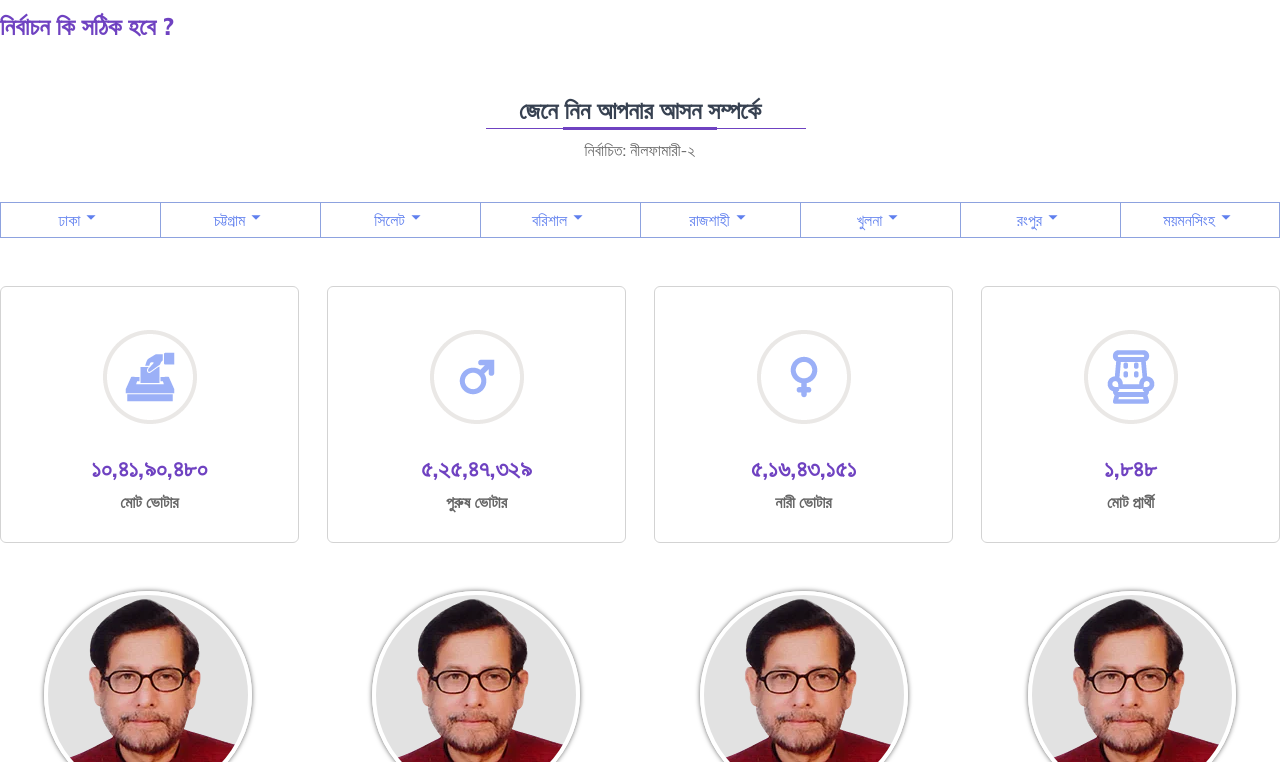
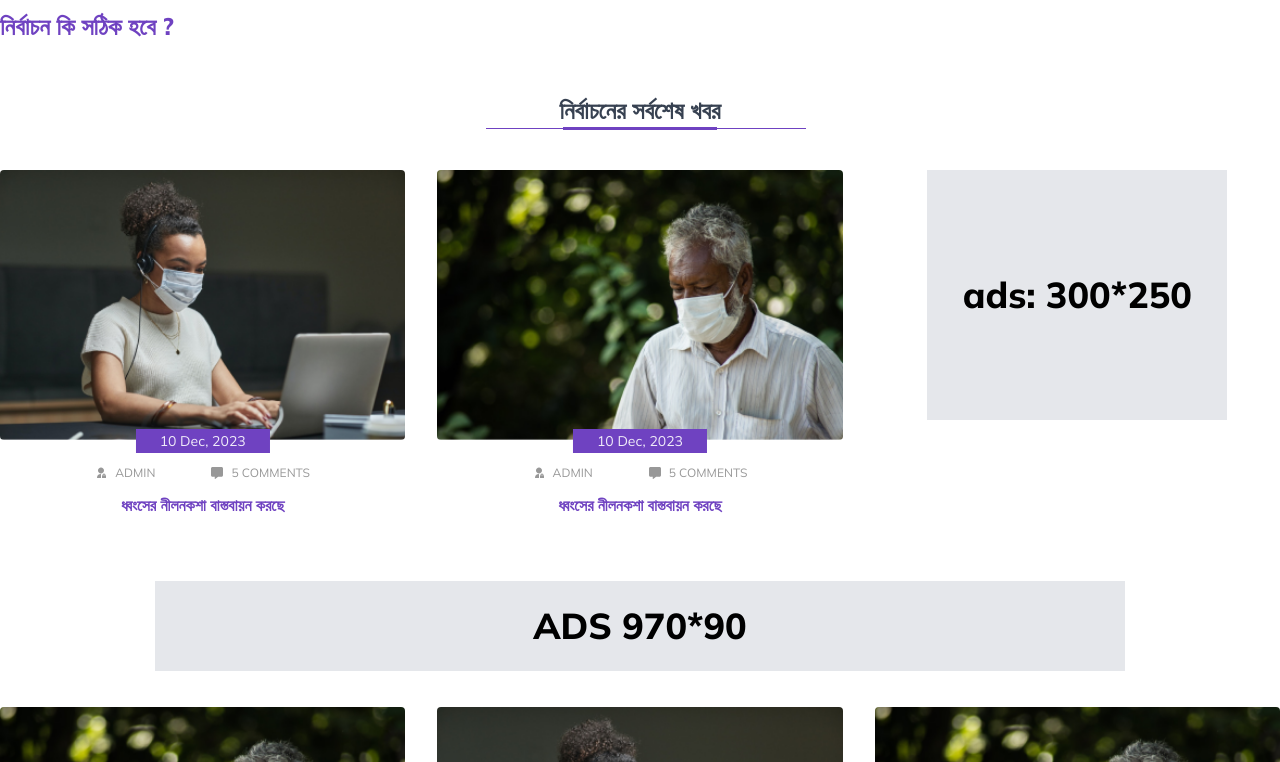
Before and after one commit to MdShohoan/kk, a React (Vite) app: page / in a window 1280 px wide. Shown: the part 2318-3080 px from the top of the page. Built offline with nearby package versions, Linux system fonts and the light colour scheme.

Commit message:
latest news section completed

```diff
--- a/src/App.jsx
+++ b/src/App.jsx
@@ -6,6 +6,8 @@ import ResultsHistory from './components/ResultsHistory/ResultsHistory'
 import Hero from './components/Hero/Hero'
 import QuickLinks from './components/QuickLinks/QuickLinks'
 import Video from './components/Video/Video'
+import LatestNews from './components/LatestNews/LatestNews'
+import Footer from './components/Footer/Footer'
 
 function App() {
   return (
@@ -18,11 +20,13 @@ function App() {
       <div className='h-[250px] w-[970px] mx-auto bg-gray-200 mb-8 flex justify-center items-center font-extrabold text-[36px]'>
         ads: 970*250
       </div>
-      <QuickLinks/>
-      <Video/>
-      <ElectionInformation/>
-      <UnofficialResult/>
-      <ResultsHistory/>
+      <QuickLinks />
+      <Video />
+      <LatestNews />
+      <ElectionInformation />
+      <UnofficialResult />
+      <ResultsHistory />
+      <Footer/>
     </>
   )
 }
--- /dev/null
+++ b/src/components/Footer/Footer.jsx
@@ -0,0 +1,11 @@
+function Footer() {
+    return (
+        <section>
+            <footer>
+                footer
+            </footer>
+        </section>
+    )
+}
+
+export default Footer
--- /dev/null
+++ b/src/components/LatestNews/Card/Card.jsx
@@ -0,0 +1,29 @@
+import { RiAdminFill } from "react-icons/ri";
+import { FaCommentAlt } from "react-icons/fa";
+import { colors } from "../../../theme";
+
+function Card({ news }) {
+    return (
+        <div>
+            <img src={news?.image} alt="News image" className="w-full rounded block" />
+            <span
+                className="inline-block font-normal text-sm bg-primary text-primary-light py-[2px] px-6 relative left-2/4 -translate-x-2/4 -translate-y-2/4"
+            >
+                10 Dec, 2023
+            </span>
+            <div className="flex justify-center items-center gap-14 mb-3">
+                <div className="flex items-center gap-2">
+                    <RiAdminFill size={12} color={colors?.gray5} />
+                    <span className="text-gray5 text-xs font-normal">ADMIN</span>
+                </div>
+                <div className="flex items-center gap-2">
+                    <FaCommentAlt size={12} color={colors?.gray5} />
+                    <span className="text-gray5 text-xs font-normal">5 COMMENTS</span>
+                </div>
+            </div>
+            <h3 className="text-center font-semibold text-primary text-base">{news?.title}</h3>
+        </div>
+    )
+}
+
+export default Card
--- /dev/null
+++ b/src/components/LatestNews/LatestNews.jsx
@@ -0,0 +1,47 @@
+import Title from "../common/Title/Title";
+import newsCard1 from '../../assets/newsCard/newsCard1.png'
+import newsCard2 from '../../assets/newsCard/newsCard2.png'
+import Card from "./Card/Card";
+
+export default function LatestNews() {
+    const data = [
+        { title: 'ধ্বংসের নীলনকশা বাস্তবায়ন করছে', image: newsCard1 },
+        { title: 'ধ্বংসের নীলনকশা বাস্তবায়ন করছে', image: newsCard2 },
+        { title: 'ধ্বংসের নীলনকশা বাস্তবায়ন করছে', image: newsCard1 },
+        { title: 'ধ্বংসের নীলনকশা বাস্তবায়ন করছে', image: newsCard2 },
+        { title: 'ধ্বংসের নীলনকশা বাস্তবায়ন করছে', image: newsCard1 },
+        { title: 'ধ্বংসের নীলনকশা বাস্তবায়ন করছে', image: newsCard2 },
+        { title: 'ধ্বংসের নীলনকশা বাস্তবায়ন করছে', image: newsCard1 },
+        { title: 'ধ্বংসের নীলনকশা বাস্তবায়ন করছে', image: newsCard2 },
+        { title: 'ধ্বংসের নীলনকশা বাস্তবায়ন করছে', image: newsCard1 },
+    ]
+
+    return (
+        <section className="mb-24">
+            <div className="container mx-auto">
+                <Title text={'নির্বাচনের সর্বশেষ খবর'} underline="type1" />
+                <div className="mb-5 md:mb-10" />
+                <div className="grid grid-cols-3 gap-8 mb-16">
+                    {
+                        data?.slice(0, 2).map((news, i) => (
+                            <Card news={news} key={i} />
+                        ))
+                    }
+                    <div className='h-[250px] w-[300px] mx-auto bg-gray-200 mb-8 flex justify-center items-center font-extrabold text-[36px]'>
+                        ads: 300*250
+                    </div>
+                </div>
+                <div className='h-[90px] w-[970px] mx-auto bg-gray-200 mb-8 flex justify-center items-center font-extrabold text-[36px] mb-9'>
+                    ADS 970*90
+                </div>
+                <div className="grid grid-cols-3 gap-8">
+                    {
+                        data?.slice(3).map((news, i) => (
+                            <Card news={news} key={i} />
+                        ))
+                    }
+                </div>
+            </div>
+        </section>
+    )
+}
--- a/src/theme.js
+++ b/src/theme.js
@@ -5,4 +5,5 @@ export const colors = {
         default: '#6F42C1',
         contrast: 'rgba(111, 66, 193, 0.60)',
     },
+    gray5:'#989898'
 }
--- a/tailwind.config.js
+++ b/tailwind.config.js
@@ -24,6 +24,7 @@ export default {
         'gray2': '#040404',
         'gray3': '#666666',
         'gray4': '#00000033',
+        'gray5': colors?.gray5,
       },
       fontFamily:{
         'arvo': ['Arvo'],
```
Also changed, not shown: src/assets/newsCard/newsCard1.png (added), src/assets/newsCard/newsCard2.png (added).
